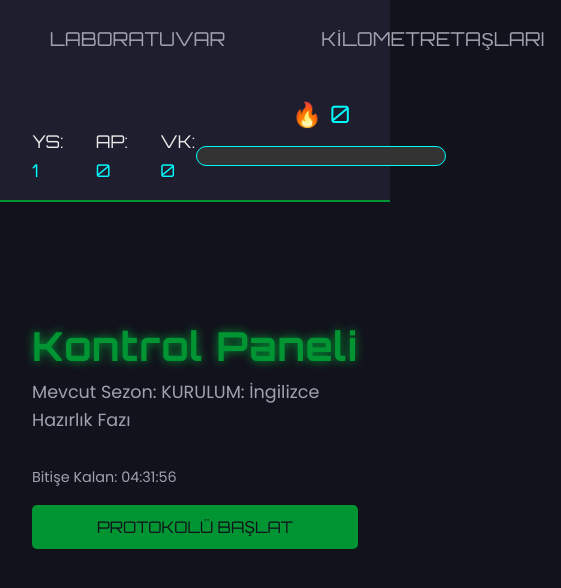
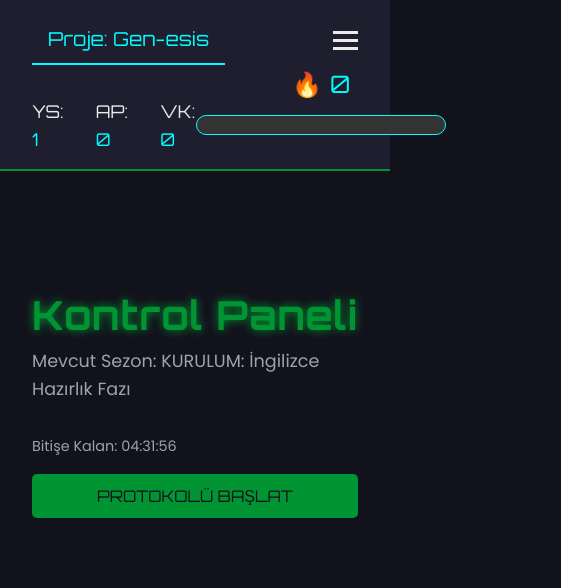
Before and after one commit to JuuzouTem/genesis, a React (Create React App) app: page / in a window 390 px wide. Shown: the top 588 px of the page, 561 px wide, since content can reach past the window. Built offline with nearby package versions, Linux system fonts and the light colour scheme.

Commit message:
FEAT: Telefon senkronizasyonu.

```diff
--- a/src/components/layout/Navbar.js
+++ b/src/components/layout/Navbar.js
@@ -1,12 +1,24 @@
-import React from 'react';
+import React, { useState } from 'react';
 import { NavLink } from 'react-router-dom';
 import styled from 'styled-components';
 
 const NavContainer = styled.nav`
   display: flex;
-  justify-content: center;
-  padding: 1rem 0;
+  justify-content: space-between; /* İkonu sağa yaslamak için */
+  align-items: center;
+  padding: 1rem 2rem;
   background-color: ${({ theme }) => theme.colors.surface};
+  position: relative; /* Menünün konumlanması için */
+`;
+
+// Masaüstünde görünecek linklerin kapsayıcısı
+const NavLinks = styled.div`
+  display: flex;
+  gap: 2rem;
+
+  @media (max-width: 768px) {
+    display: none; // Mobil görünümde bu linkleri gizle
+  }
 `;
 
 const StyledNavLink = styled(NavLink)`
@@ -14,7 +26,6 @@ const StyledNavLink = styled(NavLink)`
   text-decoration: none;
   font-family: ${({ theme }) => theme.fonts.headings};
   font-size: 1.2rem;
-  margin: 0 2rem;
   padding: 0.5rem 1rem;
   border-bottom: 2px solid transparent;
   transition: all 0.3s ease;
@@ -29,13 +40,80 @@ const StyledNavLink = styled(NavLink)`
   }
 `;
 
+// Mobil görünümde görünecek olan hamburger ikonu
+const HamburgerIcon = styled.div`
+  display: none; // Varsayılan olarak gizli
+  cursor: pointer;
+
+  @media (max-width: 768px) {
+    display: block; // Mobil görünümde göster
+  }
+
+  div {
+    width: 25px;
+    height: 3px;
+    background-color: ${({ theme }) => theme.colors.text};
+    margin: 5px 0;
+    transition: 0.4s;
+  }
+`;
+
+// Hamburger menüye tıklandığında açılacak olan menü
+const MobileMenu = styled.div`
+  display: flex;
+  flex-direction: column;
+  align-items: center;
+  gap: 2rem;
+  background-color: ${({ theme }) => theme.colors.surface};
+  position: absolute;
+  top: 100%;
+  left: 0;
+  width: 100%;
+  padding: 2rem 0;
+  box-shadow: 0 8px 16px rgba(0,0,0,0.2);
+  transform: translateY(${({ isOpen }) => (isOpen ? '0' : '-150%')}); /* Açık/Kapalı animasyonu */
+  transition: transform 0.3s ease-in-out;
+  z-index: 100;
+`;
+
 function Navbar() {
+  const [isMobileMenuOpen, setMobileMenuOpen] = useState(false);
+
+  const toggleMobileMenu = () => {
+    setMobileMenuOpen(!isMobileMenuOpen);
+  };
+
+  const closeMobileMenu = () => {
+    setMobileMenuOpen(false);
+  }
+
   return (
     <NavContainer>
-      <StyledNavLink to="/" end>KONTROL PANELİ</StyledNavLink>
-      <StyledNavLink to="/lab">LABORATUVAR</StyledNavLink>
-      <StyledNavLink to="/achievements">KİLOMETRETAŞLARI</StyledNavLink>
+      {/* Logo veya Proje Adı (İsteğe bağlı, sola yaslanacak) */}
+      <StyledNavLink to="/" onClick={closeMobileMenu}>Proje: Gen-esis</StyledNavLink>
+
+      {/* Masaüstü Linkleri */}
+      <NavLinks>
+        <StyledNavLink to="/" end>KONTROL PANELİ</StyledNavLink>
+        <StyledNavLink to="/lab">LABORATUVAR</StyledNavLink>
+        <StyledNavLink to="/achievements">KİLOMETRETAŞLARI</StyledNavLink>
+      </NavLinks>
+
+      {/* Hamburger Menü İkonu */}
+      <HamburgerIcon onClick={toggleMobileMenu}>
+        <div />
+        <div />
+        <div />
+      </HamburgerIcon>
+
+      {/* Mobil Menü (Açılır kapanır) */}
+      <MobileMenu isOpen={isMobileMenuOpen}>
+        <StyledNavLink to="/" end onClick={closeMobileMenu}>KONTROL PANELİ</StyledNavLink>
+        <StyledNavLink to="/lab" onClick={closeMobileMenu}>LABORATUVAR</StyledNavLink>
+        <StyledNavLink to="/achievements" onClick={closeMobileMenu}>KİLOMETRETAŞLARI</StyledNavLink>
+      </MobileMenu>
     </NavContainer>
   );
 }
+
 export default Navbar;
```
Also changed, not shown: 7 other files (tests, documents, lock files or other folders).
